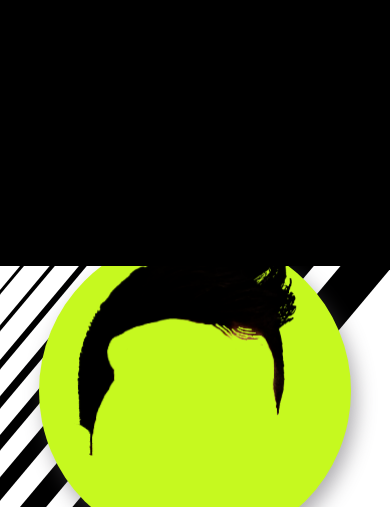
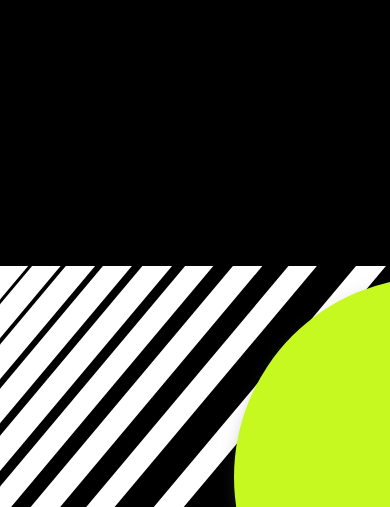
Before and after one commit to codetombomb/tom-profile-website, a website: page public/index.html in a window 390 px wide. Shown: the part 578-1085 px from the top of the page. Drawn offline with Linux system fonts and the light colour scheme.

Commit message:
Correct responsive stripes

```diff
--- a/public/css/index.scss
+++ b/public/css/index.scss
@@ -23,6 +23,7 @@
 $valeYellow: #C6F91F;
 $faceHighlighter: #c6f91f77;
 $undertakerGrey: rgb(131, 128, 145);
+$stripeWidth: 200vw;
 
 body {
     padding: 0;
@@ -229,11 +230,12 @@ body {
         .about-container {
             .stripes {
                 position: relative;
-                bottom: 0px;
+                left: -585px;
+                top: 0px;
 
                 .stripe-1 {
                     height: 55px;
-                    width: 100vw;
+                    width: $stripeWidth;
                     background-color: black;
                     transform: rotate(-45deg);
                     position: relative;
@@ -243,7 +245,7 @@ body {
 
                 .stripe-2 {
                     height: 50px;
-                    width: 100vw;
+                    width: $stripeWidth;
                     background-color: black;
                     transform: rotate(-45deg);
                     position: relative;
@@ -253,7 +255,7 @@ body {
 
                 .stripe-3 {
                     height: 45px;
-                    width: 100vw;
+                    width: $stripeWidth;
                     background-color: black;
                     transform: rotate(-45deg);
                     position: relative;
@@ -263,7 +265,7 @@ body {
 
                 .stripe-4 {
                     height: 40px;
-                    width: 100vw;
+                    width: $stripeWidth;
                     background-color: black;
                     transform: rotate(-45deg);
                     position: relative;
@@ -273,7 +275,7 @@ body {
 
                 .stripe-5 {
                     height: 35px;
-                    width: 100vw;
+                    width: $stripeWidth;
                     background-color: black;
                     transform: rotate(-45deg);
                     position: relative;
@@ -283,7 +285,7 @@ body {
 
                 .stripe-6 {
                     height: 30px;
-                    width: 100vw;
+                    width: $stripeWidth;
                     background-color: black;
                     transform: rotate(-45deg);
                     position: relative;
@@ -293,7 +295,7 @@ body {
 
                 .stripe-7 {
                     height: 20px;
-                    width: 100vw;
+                    width: $stripeWidth;
                     background-color: black;
                     transform: rotate(-45deg);
                     position: relative;
@@ -303,7 +305,7 @@ body {
 
                 .stripe-8 {
                     height: 10px;
-                    width: 100vw;
+                    width: $stripeWidth;
                     background-color: black;
                     transform: rotate(-45deg);
                     position: relative;
@@ -313,7 +315,7 @@ body {
 
                 .stripe-9 {
                     height: 5px;
-                    width: 100vw;
+                    width: $stripeWidth;
                     background-color: black;
                     transform: rotate(-45deg);
                     position: relative;
@@ -323,7 +325,7 @@ body {
 
                 .stripe-10 {
                     height: 2.5px;
-                    width: 100vw;
+                    width: $stripeWidth;
                     background-color: black;
                     transform: rotate(-45deg);
                     position: relative;
@@ -333,7 +335,7 @@ body {
 
                 .stripe-11 {
                     height: 2px;
-                    width: 100vw;
+                    width: $stripeWidth;
                     background-color: black;
                     transform: rotate(-45deg);
                     position: relative;
@@ -343,7 +345,7 @@ body {
 
                 .stripe-12 {
                     height: 1px;
-                    width: 100vw;
+                    width: $stripeWidth;
                     background-color: black;
                     transform: rotate(-45deg);
                     position: relative;
@@ -353,7 +355,7 @@ body {
 
                 .stripe-13 {
                     height: .5px;
-                    width: 100vw;
+                    width: $stripeWidth;
                     background-color: black;
                     transform: rotate(-45deg);
                     position: relative;
@@ -361,139 +363,157 @@ body {
                     left: -920px;
                 }
 
-                @media screen and (max-width: 850px) {
-                    bottom: 50px;
-                    left: 65px;
-
-                    .stripe-7 {
-                        display: none;
-                    }
-
-                    .stripe-8 {
-                        display: none;
-                    }
-
-                    .stripe-9 {
-                        display: none;
-                    }
-
-                    .stripe-10 {
-                        display: none;
-                    }
-
-                    .stripe-11 {
-                        display: none;
-                    }
-
-                    .stripe-12 {
-                        display: none;
-                    }
-
-                    .stripe-13 {
-                        display: none;
-                    }
+                @media screen and (max-width: 1400px) {
+                    left: -690px;
                 }
 
-                @media screen and (max-width: 600px) {
-                    bottom: 140px;
-                    left: 100px;
+                @media screen and (max-width: 1250px) {
+                    left: -550px;
                 }
 
-                @media screen and (max-width: 460px) {
+                @media screen and (max-width: 1150px) {
+                    left: -430px;
+                }
+
+                @media screen and (max-width: 950px) {
+                    left: -290px;
+                }
+
+                @media screen and (max-width: 800px) {
+                    left: -210px;
+
                     .stripe-1 {
                         position: relative;
                         height: 40px;
-                        width: 250vw;
-                        top: 250px;
-                        left: -330px;
+                        width: 260vw;
+                        top: 135px;
+                        left: -400px;
                         transform: rotate(-50deg);
                     }
 
                     .stripe-2 {
                         position: relative;
                         height: 30px;
-                        width: 240vw;
-                        top: 152px;
-                        left: -330px;
+                        width: 260vw;
+                        top: 135px;
+                        left: -505px;
                         transform: rotate(-50deg);
                     }
 
                     .stripe-3 {
                         position: relative;
                         height: 20px;
-                        width: 230vw;
-                        top: 80px;
-                        left: -330px;
+                        width: 260vw;
+                        top: 135px;
+                        left: -587px;
                         transform: rotate(-50deg);
                     }
 
                     .stripe-4 {
                         position: relative;
                         height: 15px;
-                        width: 215vw;
-                        top: 40px;
-                        left: -330px;
+                        width: 260vw;
+                        top: 135px;
+                        left: -654px;
                         transform: rotate(-50deg);
                     }
 
                     .stripe-5 {
                         position: relative;
                         height: 10px;
-                        width: 194vw;
-                        top: 30px;
-                        left: -330px;
+                        width: 260vw;
+                        top: 135px;
+                        left: -709px;
                         transform: rotate(-50deg);
                     }
 
                     .stripe-6 {
-                        display: block;
                         position: relative;
                         height: 8px;
-                        width: 175vw;
-                        top: 25px;
-                        left: -330px;
+                        width: 260vw;
+                        top: 135px;
+                        left: -758px;
                         transform: rotate(-50deg);
                     }
 
                     .stripe-7 {
-                        display: block;
                         position: relative;
                         height: 6px;
-                        width: 160vw;
-                        top: 15px;
-                        left: -330px;
+                        width: 260vw;
+                        top: 135px;
+                        left: -802px;
                         transform: rotate(-50deg);
                     }
 
                     .stripe-8 {
-                        display: block;
                         position: relative;
                         height: 4px;
-                        width: 140vw;
-                        top: 20px;
-                        left: -330px;
+                        width: 260vw;
+                        top: 135px;
+                        left: -842px;
                         transform: rotate(-50deg);
                     }
 
                     .stripe-9 {
-                        display: block;
                         position: relative;
                         height: 3px;
-                        width: 123vw;
-                        top: 20px;
-                        left: -330px;
+                        width: 260vw;
+                        top: 135px;
+                        left: -878px;
                         transform: rotate(-50deg);
                     }
 
                     .stripe-10 {
-                        display: block;
                         position: relative;
                         height: 2px;
-                        width: 108vw;
-                        top: 20px;
-                        left: -330px;
+                        width: 260vw;
+                        top: 135px;
+                        left: -912px;
                         transform: rotate(-50deg);
                     }
+
+                    .stripe-11 {
+                        position: relative;
+                        height: 1.5px;
+                        width: 260vw;
+                        top: 135px;
+                        left: -945px;
+                        transform: rotate(-50deg);
+                    }
+
+                    .stripe-12 {
+                        position: relative;
+                        height: 1px;
+                        width: 260vw;
+                        top: 135px;
+                        left: -977px;
+                        transform: rotate(-50deg);
+                    }
+
+                    .stripe-13 {
+                        position: relative;
+                        height: .5px;
+                        width: 260vw;
+                        top: 135px;
+                        left: -1005px;
+                        transform: rotate(-50deg);
+                    }
+                }
+
+                @media screen and (max-width: 750px) {
+                    left: -130px;
+                }
+
+                @media screen and (max-width: 650px) {
+                    left: 0px;
+                }
+
+                @media screen and (max-width: 450px) {
+                    left: 175px;
+                }
+
+                @media screen and (max-width: 375px) {
+                    left: 210px;
                 }
             }
 
@@ -508,29 +528,15 @@ body {
                 bottom: 130px;
 
                 .tom-hair {
+                    display: none;
                     position: absolute;
                     right: 50px;
                     height: 300px;
                     bottom: 140px;
-
-                    @media screen and (max-width: 1040px) {
-                        top: 0px;
-                        height: 25vw;
-                    }
-
-                    @media screen and (max-width: 850px) {
-                        top: 0px;
-                        height: 70%;
-                    }
-
-                    @media screen and (max-width: 525px) {
-                        height: 225px;
-                        bottom: 80px;
-                        left: 35px;
-                    }
                 }
 
                 .button {
+                    display: none;
                     height: 9vw;
                     width: 30vw;
                     border: 1px solid black;
@@ -540,51 +546,14 @@ body {
                     bottom: 0px;
                     left: -70px;
 
-
-                    // @media screen and (max-width: 1040px) {
-                    //     height: 50px;
-                    //     width: 250px;
-                    //     left: -40px;
-                    // }
-
-                    @media screen and (max-width: 850px) {
-                        left: -80px;
-                    }
-
                     a {
+                        display: none;
                         text-decoration: none;
                         font-family: Futura;
                         font-size: 6vw;
                         color: black;
                         letter-spacing: 10px;
-
-                        // @media screen and (max-width: 1040px) {
-                        //     font-size: 40px;
-                        // }
                     }
-                }
-
-                @media screen and (max-width: 1040px) {
-                    width: 38vw;
-                    height: 38vw;
-                    left: 50vw;
-                }
-
-                @media screen and (max-width: 850px) {
-                    width: 40vw;
-                    height: 40vw;
-                    bottom: 75px;
-                }
-
-                @media screen and (max-width: 740px) {
-                    left: 30vw;
-                }
-
-                @media screen and (max-width: 525px) {
-                    width: 80vw;
-                    height: 80vw;
-                    bottom: 20vh;
-                    left: 10vw;
                 }
             }
         }
```
Also changed, not shown: public/css/index.css, 1 other file.
